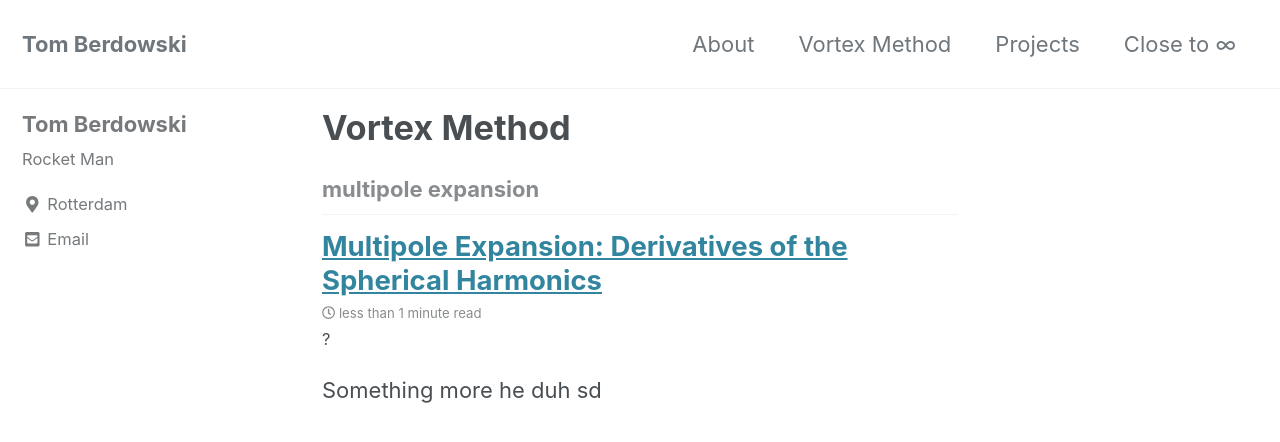
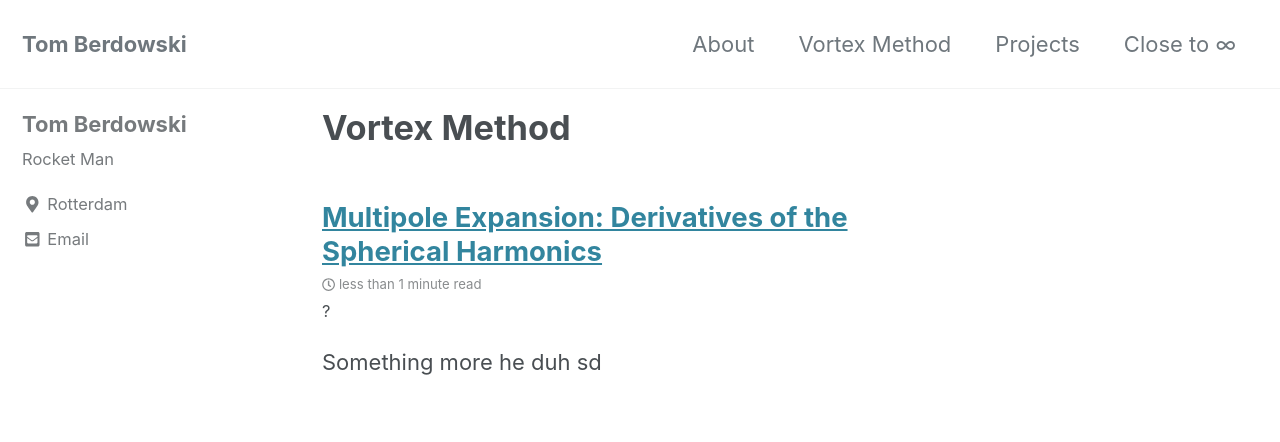
Before and after one commit to tomberdowski/tomberdowski.github.io, a Jekyll site: the page built from _pages/vortex-method.md, in a window 1280 px wide and 900 px high. Shown: the top 442 px of the window. Built offline with Jekyll 4.4.1, drawn with Linux system fonts in a browser that asks for light colours; cached includes are drawn as plain includes; nearby versions of some CDN libraries.

Commit message:
Update vortex-method.md

```diff
--- a/_pages/vortex-method.md
+++ b/_pages/vortex-method.md
@@ -2,7 +2,6 @@
 layout: archive
 permalink: /vortex-method/
 title: "Vortex Method"
-url: "https://www.nu.nl/"
 ---
 
 {% include base_path %}
@@ -10,7 +9,6 @@ url: "https://www.nu.nl/"
 
 {% for tag in group_names %}
   {% assign posts = group_items[forloop.index0] %}
-  <h2 id="{{ tag | slugify }}" class="archive__subtitle">{{ tag }}</h2>
   {% for post in posts %}
     {% include archive-single.html %}
   {% endfor %}
```
